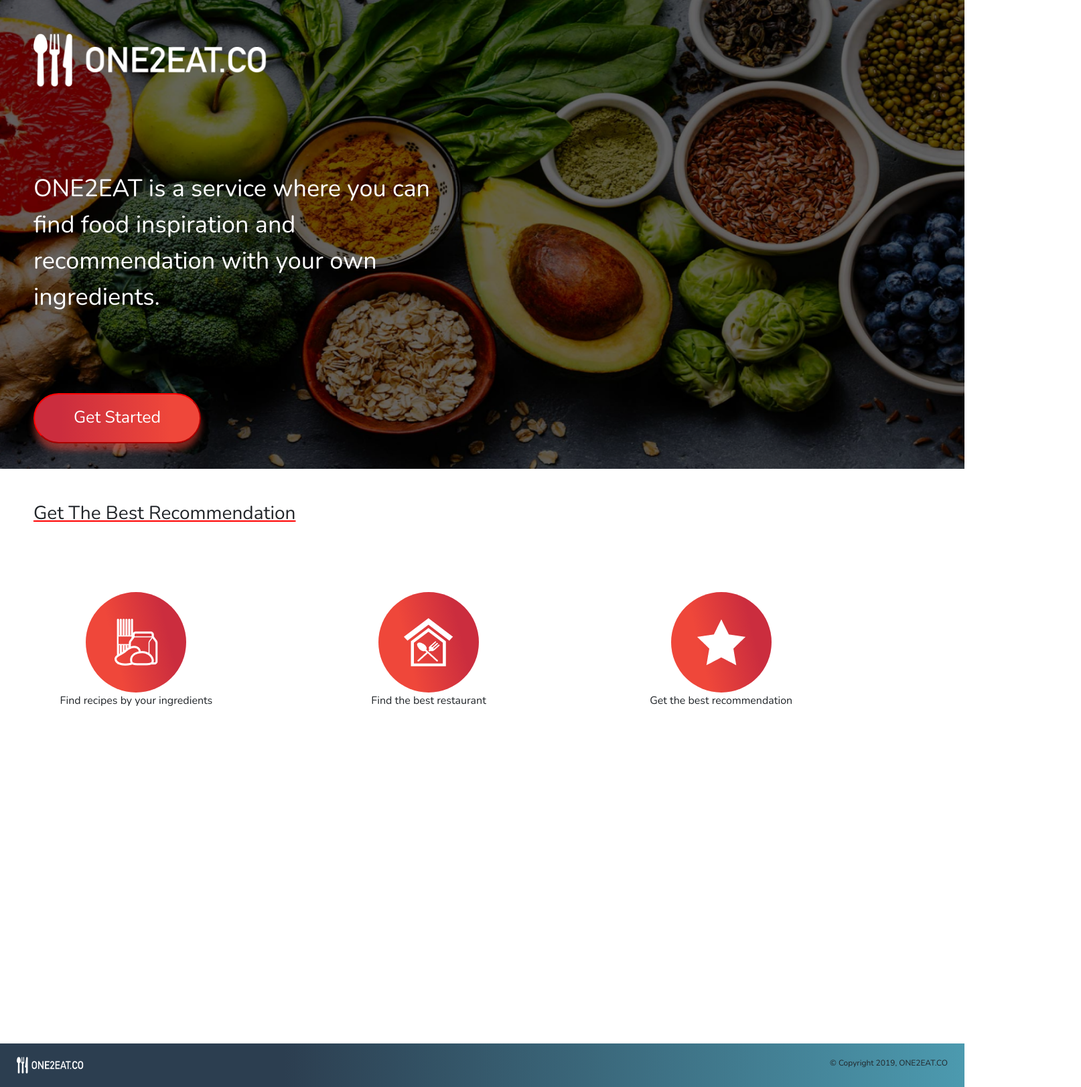
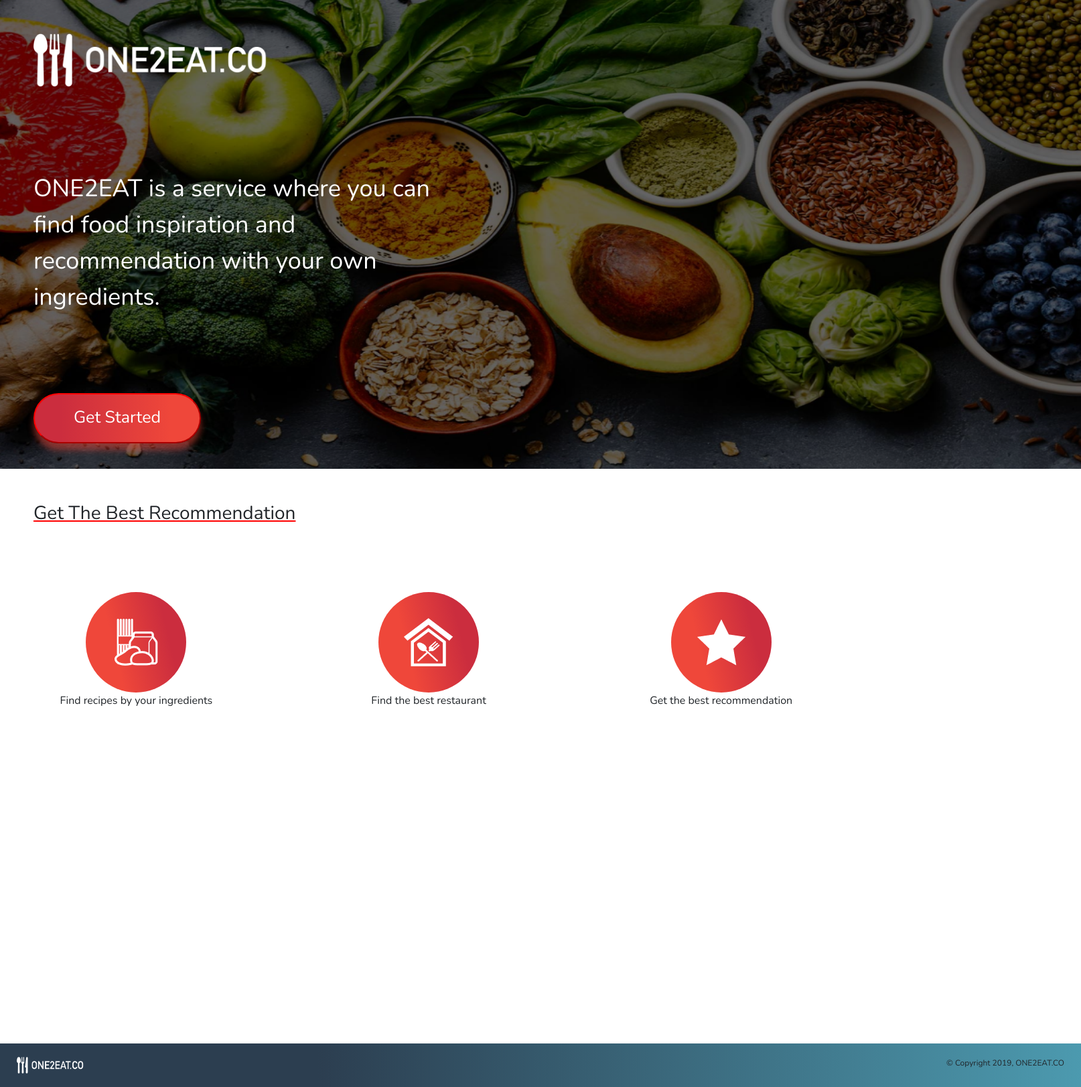
Before and after one commit to one2eat/frontend, a React (Create React App) app: page / in a window 1280 px wide. Shown: the whole page at 67% size, 1614 px wide, since content can reach past the window. Built offline with nearby package versions, Linux system fonts and the light colour scheme.

Commit message:
add image-header and footer responsive with media query

```diff
--- a/src/components/HomePage/frontpage.js
+++ b/src/components/HomePage/frontpage.js
@@ -14,7 +14,11 @@ const Container = styled.div`
 
 const BackgroundPicture = styled.img`
   height: 700px;
-  width: 1440px;
+  width: 1614px;
+  @media (width: 1440px) {
+    height: 700px;
+    width: 1440px;
+  }
 `;
 
 const HomeLogo = styled.img`
@@ -71,8 +75,11 @@ const FooterBackground = styled.footer`
   align-items: center;
   justify-content: space-between;
   height: 65px;
-  width: 1440px;
+  width: 1614px;
   background: linear-gradient(90deg, #2c3e50 29.37%, #4c9aaf 100%);
+  @media (width: 1440px) {
+    width: 1440px;
+  }
 `;
 
 const FooterCopyright = styled.div`
```
